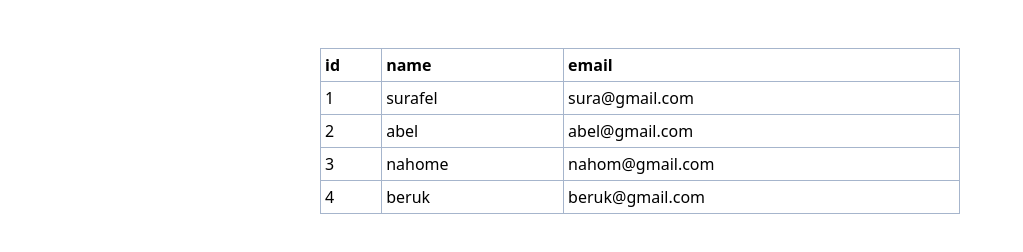
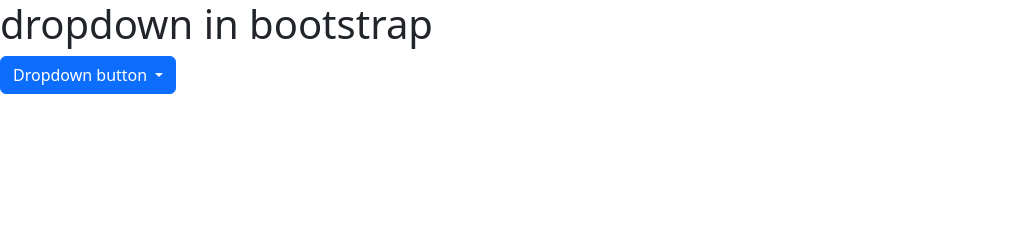
Before and after one commit to abyssiniatech/Bootstrap5_course, a website: page index.html in a window 1280 px wide. Shown: the whole page, without its empty margins (0-1023 px from the left). Drawn offline with nearby package versions, Linux system fonts and the light colour scheme; files that its build step writes are made by us from their sources.

Commit message:
dropdown in bootstrap

```diff
--- a/index.html
+++ b/index.html
@@ -3,45 +3,26 @@
 <head>
     <meta charset="UTF-8">
     <meta name="viewport" content="width=device-width, initial-scale=1.0">
-    <title>Bootstrap</title>
+    <title>drop down</title>
  <link rel="stylesheet" href="./src/output.css">
     <link rel ="stylesheet"  href="./node_modules//bootstrap//dist/css//bootstrap.min.css">
     <link rel="stylesheet" href="index.css">
 </head>
 <body>
-      <!-- bootstrap table -->
-       <table class=" rounded-2  table-striped table-bordered table-hover table-sm  table-responsive  table-primary w-50 mx-auto mt-5 p-2 ">
+    <h1>dropdown in bootstrap</h1>
+      <!-- dropdown -->
+       <div class="dropdown">
+        <button class ="btn btn-primary dropdown-toggle"   dat-bs-toggle="dropdown">
+            Dropdown button
+        </button>
 
-           <thead>
-            <tr>
-                <th>id</th>
-                <th>name</th>
-                <th>email</th>
-            </tr>
 
-           </thead>
-           <tbody>
-            <tr>
-                <td>1</td>
-                <td>surafel</td>
-                <td>sura@gmail.com</td>
-            </tr>
-            <tr>
-                <td>2</td>
-                <td>abel</td>
-                <td>abel@gmail.com</td>
-            </tr>
-            <tr>
-                <td>3</td>
-                <td>nahome</td>
-                <td>nahom@gmail.com</td>
-            </tr>
-            <tr>
-                <td>4</td>
-                <td>beruk</td>
-                <td>beruk@gmail.com</td>
-            </tr>
-           </tbody>
-       </table>
+        <ul class="dropdown-menu" >
+            <li> <a href='#' class="dropdown-item">Menu</a> </li>
+            <li><a href='#' class="dropdown-item">about </a></li>
+            <li><a href='#' class="dropdown-item">contact </a></li>
+        </ul>
+       </div>
+
 </body>
 </html>
```
